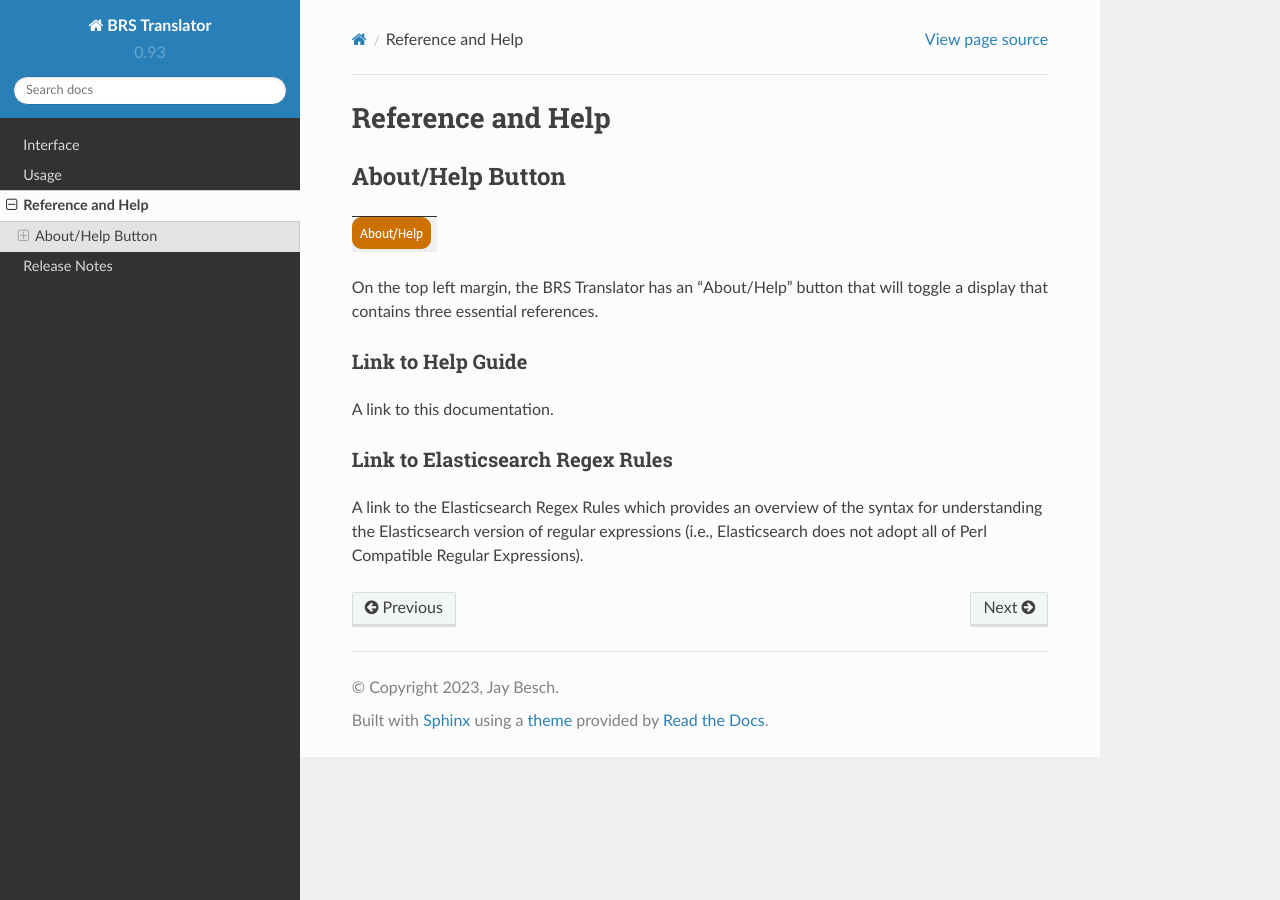
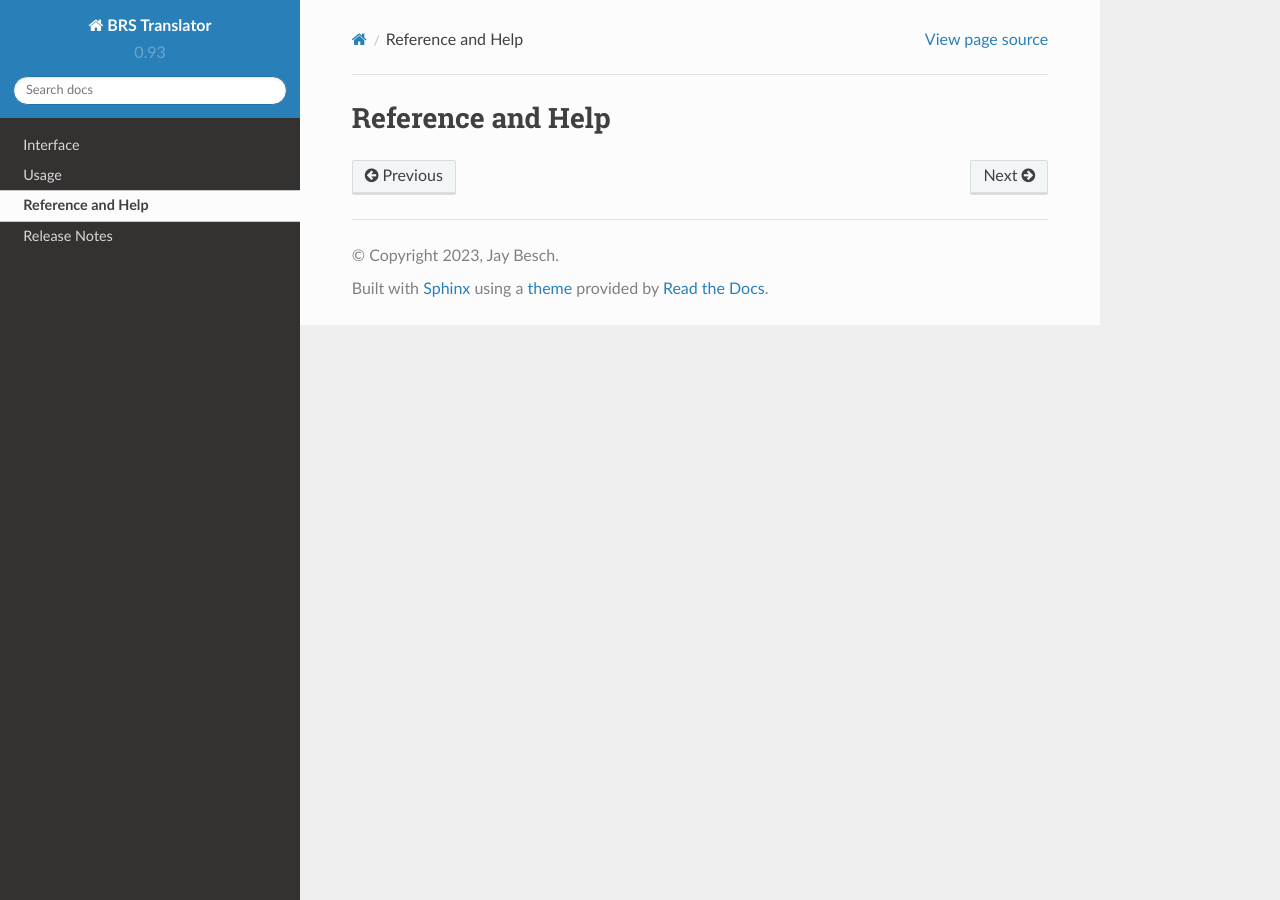
Before and after one commit to Ayjent/BRS-Translator, a Sphinx documentation site: the page built from docs/source/reference.rst, in a window 1280 px wide. Built offline with Sphinx 7.4.7 and the Read the Docs theme 2.0.0, drawn with Linux system fonts in a browser that asks for light colours.

Commit message:
Update reference.rst

```diff
--- a/docs/source/reference.rst
+++ b/docs/source/reference.rst
@@ -1,23 +1,2 @@
 Reference and Help
 ==================
-
-.. _Help:
-
-About/Help Button
------------------
-
-.. image:: ../_static/BRS-AboutHelpButton.png
-
-On the top left margin, the BRS Translator has an "About/Help" button that will toggle a display that contains three essential references.
-
-
-
-Link to Help Guide
-^^^^^^^^^^^^^^^^^^
-
-A link to this documentation.
-
-Link to Elasticsearch Regex Rules
-^^^^^^^^^^^^^^^^^^^^^^^^^^^^^^^^^
-
-A link to the Elasticsearch Regex Rules which provides an overview of the syntax for understanding the Elasticsearch version of regular expressions (i.e., Elasticsearch does not adopt all of Perl Compatible Regular Expressions).
```
